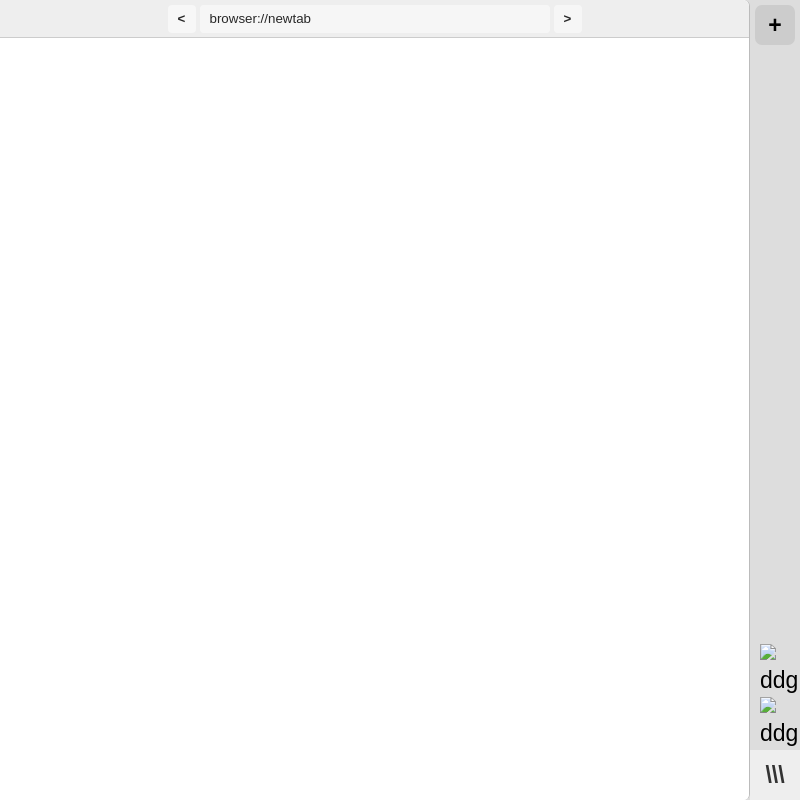
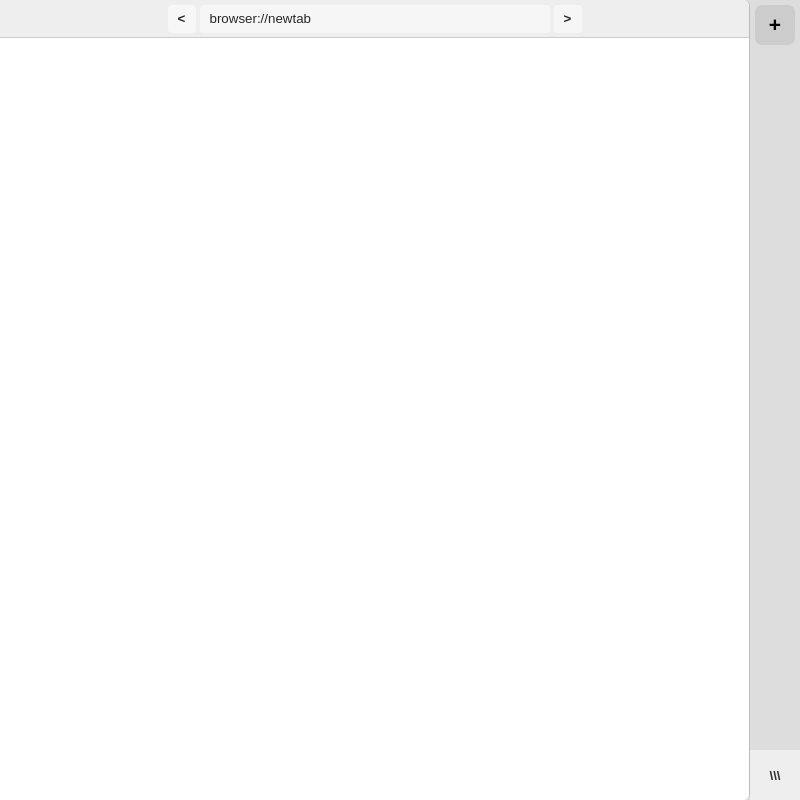
Before and after one commit to anuejn/browser, an Electron app: page app/index.html in a window 800 px wide. Drawn offline with nearby package versions, Linux system fonts and the light colour scheme.

Commit message:
almost fixed reload bug; todo remove tabs

```diff
--- a/app/css/desktop.css
+++ b/app/css/desktop.css
@@ -47,28 +47,21 @@
     background-color: #ccc;
 }
 
-/* text buttons */
-side button {
+side button > object {
+    width: 100%;
+    padding: 5px;
+
     line-height: 40px;
-    font-size: 23px;
+    font-size: 21px;
     font-weight: 500;
     color: #000;
-}
-
-/* image buttons */
-side button > img {
-    width: 100%;
-    padding: 5px;
-}
-
-side button:hover > img {
-    width: 100%;
-    padding: 5px;
 }
 
 /* special buttons */
 #addtab {
     margin-bottom: 25px;
+}
+#addtab > object {
     font-weight: 900;
 }
 
--- a/app/index.html
+++ b/app/index.html
@@ -16,8 +16,8 @@
         <!-- tabs -->
     </div>
     <div id="pinedtabs">
-        <button type="button"><img src="https://gitlab.com/favicon.ico" alt="ddg"></button>
-        <button type="button"><img src="https://s.ytimg.com/yts/img/favicon_48-vfl1s0rGh.png" alt="ddg"></button>
+        <button type="button"><object data="https://gitlab.com/favicon.ico"></object></button>
+        <button type="button"><object data="https://s.ytimg.com/yts/img/favicon_48-vfl1s0rGh.png"></object></button>
     </div>
 
     <div id="menubar">
@@ -27,7 +27,7 @@
 <main>
     <div id="topbar" class="dark">
         <button type="button">&lt;</button>
-        <input type="url" placeholder="" autofocus>
+        <input type="url" placeholder="">
         <button type="button">&gt;</button>
     </div>
     <div id="festival">
--- a/app/js/Tab.js
+++ b/app/js/Tab.js
@@ -12,7 +12,7 @@ module.exports = class Tab {
         this.favicons = [];
         this.title = "";
 
-        this.button = $('<button type="button" id="addtab">+</button>\n');
+        this.button = $('<button type="button" id="addtab"><object>+</object></button>\n');
         this.onButtonClick = event => {
             var tabs = Tabs.getInstance();
             tabs.activateTab(this);
@@ -37,7 +37,7 @@ module.exports = class Tab {
         });
         this.webview[0].addEventListener('page-favicon-updated', (favicons) => {
             this.favicons = favicons.favicons;
-            this.button.html('<img src="' + this.favicons[this.favicons.length - 1] + '">')
+            this.setIcon(this.favicons[this.favicons.length - 1]);
         });
 
 
@@ -50,17 +50,16 @@ module.exports = class Tab {
 
     isGettingRealTab() {
         this.webview[0].addEventListener('did-start-loading', () => {
-            this.button.html('<img src="assets/icons/loading.svg">');
+            this.setIcon("assets/icons/loading.svg");
         });
         this.webview[0].addEventListener('did-finish-load', () => {
-            if (!this.favicons) {
-                this.button.html(this.getUrl().split('//')[1].substr(0, 2));
-            }
+            this.setIcon("");
+            this.setAltText(this.getTitle().substr(0, 1).toUpperCase());
         });
         this.webview[0].addEventListener('did-fail-load', (errorCode, errorDescription, validatedURL) => {
             console.log(errorCode);
-            this.button.html(":(");
-
+            this.setIcon("");
+            this.setAltText(":(");
             //TODO: render error page
         });
 
@@ -92,4 +91,12 @@ module.exports = class Tab {
     getTitle() {
         return this.title;
     }
+
+    setIcon(url) {
+        this.button.children('object').attr("data", url);
+    }
+
+    setAltText(altText) {
+        this.button.children('object').html(altText);
+    }
 };
--- a/app/js/Tabs.js
+++ b/app/js/Tabs.js
@@ -52,16 +52,28 @@ class Tabs {
         //tab buttons
         this.createNewTab();
         var tabstream = $("#tabstream");
-        tabstream.html("");
+        var tabs = [];
         this.tabs.reverse();
-        this.tabs.forEach(tab => tabstream.append(tab.button));
-        this.tabs.reverse(); //TODO: find better way
+        this.tabs.forEach(tab => tabs.push(tab.button));
+        this.tabs.reverse();
+        tabstream.html(tabs);
+        this.tabs.forEach(tab => tab.button.mousedown(tab.onButtonClick));
 
-        //webviews
+        //add missing webviews
         var festival = $("#festival");
-        festival.html("");
-        this.tabs.forEach(tab => tab.button.mousedown(tab.onButtonClick));
-        this.tabs.forEach(tab => festival.append(tab.webview));
+        this.tabs.forEach(tab => {
+            if(festival.find(tab.webview).length == 0) {
+                festival.append(tab.webview);
+            }
+        });
+
+        //remove old webviews
+        /*festival.children().forEach(webview => {
+            if (this.tabs.map(tab => tab.webview).indexOf(webview) === -1) {
+                //festival.remove(webview);
+                console.log("asdf");
+            }
+        });*/
     }
     renderTitlebar() {
         var tab = this.getActiveTab();
```
Also changed, not shown: app/pages/newtab.html (+2 -2 lines).
